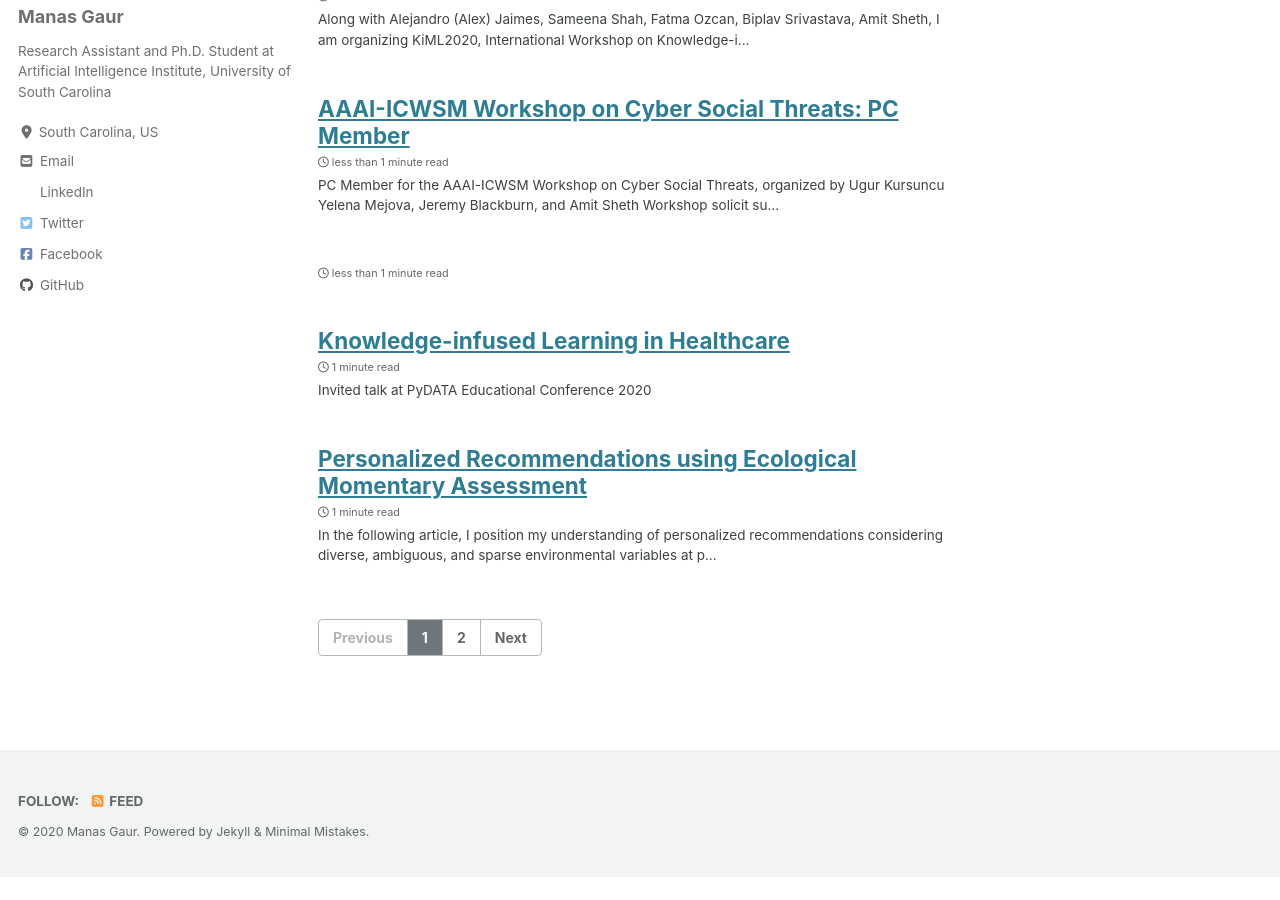
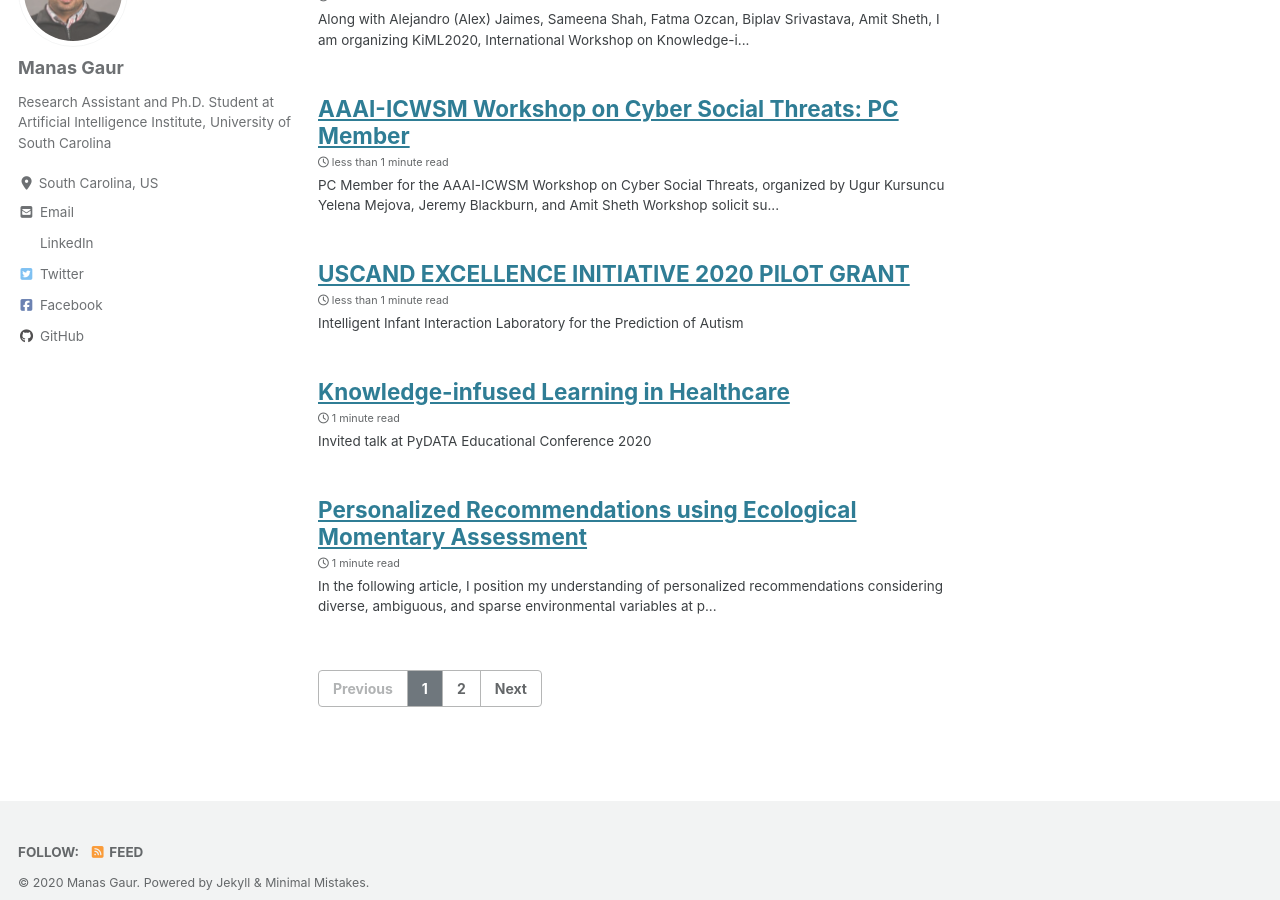
Before and after one commit to manasgaur/manasgaur.github.io, a Jekyll site: the page built from index.html, in a window 1280 px wide and 900 px high, scrolled down 568 px. Built offline with Jekyll 4.4.1, drawn with Linux system fonts in a browser that asks for light colours; cached includes are drawn as plain includes; nearby versions of some CDN libraries; the list of posts is cut into pages by our own code; before the commit the page ends 1445 px from its top, so only the background shows below that.

Commit message:
grant post update

```diff
--- a/_posts/2020-06-02-grant.md
+++ b/_posts/2020-06-02-grant.md
@@ -1,11 +1,12 @@
 ---
 title: "USCAND EXCELLENCE INITIATIVE 2020 PILOT GRANT"
 date: 2020-06-02
-tags: [ #knowledgeinfusedlearning #sensorAI #machinelearning #autismspectrumdisorder #healthcareinnovation #AIISC #artificialintelligence #autismspectrum #AI #MachineLearning #chatbots]
+tags: [ knowledgeinfusedlearning, sensorAI, machinelearning, autismspectrumdisorder, healthcareinnovation, AIISC,artificialintelligence, autismspectrum, AI, chatbots]
+excerpt: Intelligent Infant Interaction Laboratory for the Prediction of Autism
 ---
 
 We are thrilled to share that "Development of an Instrumented, Intelligent Infant Interaction Laboratory for the
-Prediction of Autism Spectrum Disorder" is funded. This is an exciting collaboration between the Early Social Development and Intervention Lab in the Institute for Mind and Brain (PI Jessica Bradshaw) and #AIISC (PI Sheth).
+Prediction of Autism Spectrum Disorder" is funded. This is an exciting collaboration between the Early Social Development and Intervention Lab in the Institute for Mind and Brain (PI [Jessica Bradshaw](https://sc.edu/study/colleges_schools/artsandsciences/psychology/our_people/directory/bradshaw_jessica.php)) and AIISC (PI [Amit Sheth](http://aiisc.ai/amit/)).
 For now, it is a pilot project, but it does involve patient evaluations - if the results are good, we will go after larger funding. Also exciting is that our postdoc Ugur Kursuncu is explicitly noted as a co-Investigator, and our PhD student Manas Gaur is also named in the proposal as technical contributor.
 __Cheers!__
 
```
